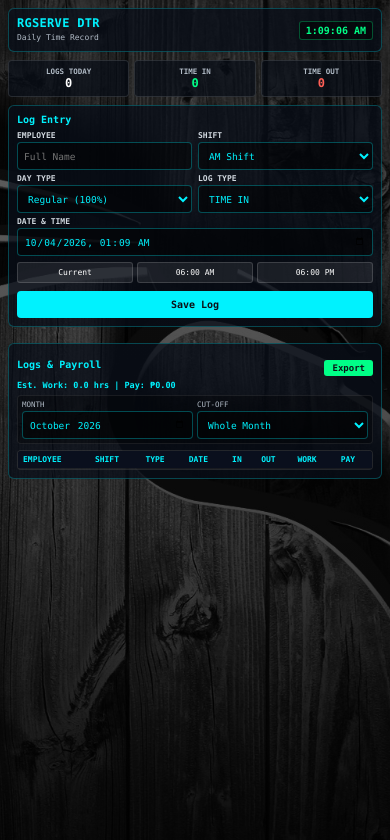
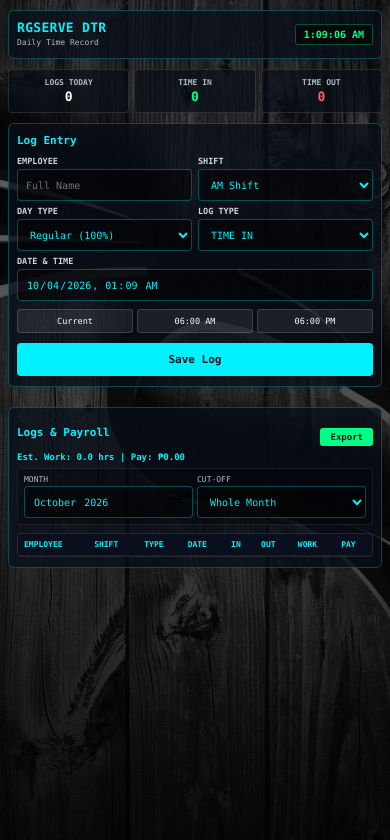
Before and after one commit to Yeth03/dtr-payroll-system, a website: page index.html in a window 390 px wide. Drawn offline with Linux system fonts and the light colour scheme.

Commit message:
Refactor index.html for improved layout and styles
Updated styles and layout for better responsiveness and usability.

```diff
--- a/index.html
+++ b/index.html
@@ -28,24 +28,22 @@
     }
 
     body {
-      padding: 8px;
+      padding: 10px 8px;
       font-size: 11px;
     }
 
-    /* CONTAINER THAT FITS EXACTLY IN MOBILE SCREEN */
     .container {
       width: 100%;
       max-width: 100%;
       margin: 0 auto;
     }
 
-    /* GLASS CARD WITH STRICT BOUNDARIES */
     .glass-card {
       background: rgba(8, 14, 24, 0.75);
       border-radius: 6px;
       border: 1px solid rgba(0, 242, 254, 0.25);
-      padding: 8px;
-      margin-bottom: 8px;
+      padding: 10px 8px;
+      margin-bottom: 10px;
       width: 100%;
     }
 
@@ -58,7 +56,7 @@
 
     h1 {
       color: #00f2fe;
-      font-size: 12px;
+      font-size: 13px;
       letter-spacing: 0.3px;
       line-height: 1.1;
     }
@@ -68,7 +66,7 @@
       font-weight: bold;
       color: #00ff87;
       background: rgba(0, 0, 0, 0.5);
-      padding: 3px 6px;
+      padding: 4px 8px;
       border-radius: 3px;
       border: 1px solid rgba(0, 255, 135, 0.3);
       white-space: nowrap;
@@ -79,13 +77,13 @@
       display: grid;
       grid-template-columns: repeat(3, 1fr);
       gap: 5px;
-      margin-bottom: 8px;
+      margin-bottom: 10px;
       width: 100%;
     }
 
     .card {
       background: rgba(8, 14, 24, 0.7);
-      padding: 6px 2px;
+      padding: 8px 2px;
       border-radius: 4px;
       border: 1px solid rgba(255, 255, 255, 0.12);
       text-align: center;
@@ -93,7 +91,7 @@
     }
 
     .card h3 {
-      font-size: 7.5px;
+      font-size: 8px;
       color: #b0bac5;
       text-transform: uppercase;
       white-space: nowrap;
@@ -102,15 +100,16 @@
     }
 
     .card .value {
-      font-size: 12px;
+      font-size: 13px;
       font-weight: bold;
       color: #ffffff;
+      margin-top: 2px;
     }
 
     .main-content {
       display: flex;
       flex-direction: column;
-      gap: 8px;
+      gap: 10px;
       width: 100%;
     }
 
@@ -127,24 +126,24 @@
 
     .label-text {
       display: block;
-      font-size: 8px;
+      font-size: 8.5px;
       color: #d0d7de;
-      margin-top: 4px;
-      margin-bottom: 2px;
+      margin-top: 5px;
+      margin-bottom: 3px;
       text-transform: uppercase;
       font-weight: 600;
     }
 
-    /* INPUTS CONTROLLED WITHIN CARD BOUNDS */
+    /* PINAHABA NANG KONTI ANG INPUTS */
     input, select {
       width: 100%;
-      padding: 4px 6px;
-      height: 28px;
+      padding: 5px 8px;
+      height: 32px;
       background: rgba(0, 0, 0, 0.5) !important;
       border: 1px solid rgba(0, 242, 254, 0.3);
       color: #00f2fe !important;
       border-radius: 4px;
-      font-size: 9.5px;
+      font-size: 10px;
       outline: none;
       box-sizing: border-box;
     }
@@ -162,7 +161,7 @@
       display: grid;
       grid-template-columns: repeat(3, 1fr);
       gap: 4px;
-      margin-top: 6px;
+      margin-top: 8px;
       width: 100%;
     }
 
@@ -171,9 +170,9 @@
       background: rgba(255, 255, 255, 0.08);
       color: #ffffff;
       border: 1px solid rgba(255, 255, 255, 0.15);
-      padding: 5px 2px;
+      padding: 6px 2px;
       border-radius: 3px;
-      font-size: 8px;
+      font-size: 8.5px;
       cursor: pointer;
       text-align: center;
       white-space: nowrap;
@@ -185,13 +184,13 @@
 
     .btn {
       width: 100%;
-      padding: 8px;
+      padding: 10px;
       border: none;
       border-radius: 4px;
       font-weight: bold;
       cursor: pointer;
-      margin-top: 8px;
-      font-size: 10px;
+      margin-top: 10px;
+      font-size: 11px;
     }
 
     .btn-save {
@@ -203,7 +202,7 @@
       background: #00ff87;
       color: #0d1117;
       width: auto;
-      padding: 3px 8px;
+      padding: 4px 10px;
       font-size: 9px;
       font-weight: bold;
       border-radius: 3px;
@@ -213,9 +212,9 @@
       display: grid;
       grid-template-columns: 1fr 1fr;
       gap: 4px;
-      margin-bottom: 6px;
+      margin-bottom: 8px;
       background: rgba(0, 0, 0, 0.3);
-      padding: 4px;
+      padding: 6px;
       border-radius: 4px;
       border: 1px solid rgba(255, 255, 255, 0.08);
       width: 100%;
@@ -226,17 +225,17 @@
     }
 
     .filter-item label {
-      font-size: 7.5px;
+      font-size: 8px;
       color: #b0bac5;
       display: block;
       margin-bottom: 2px;
       text-transform: uppercase;
     }
 
-    /* TABLE WRAPPER CONTAINER */
+    /* PINAHABA ANG MAX-HEIGHT NG TABLE WRAPPER */
     .table-wrapper {
       width: 100%;
-      max-height: 200px;
+      max-height: 280px;
       overflow-x: auto;
       overflow-y: auto;
       border: 1px solid rgba(255, 255, 255, 0.12);
@@ -247,12 +246,12 @@
     table {
       width: 100%;
       border-collapse: collapse;
-      font-size: 8.5px;
+      font-size: 9px;
       white-space: nowrap;
     }
 
     th, td {
-      padding: 4px 5px;
+      padding: 6px 6px;
       text-align: left;
       border-bottom: 1px solid rgba(255, 255, 255, 0.08);
     }
@@ -305,7 +304,7 @@
 
       <!-- FORM SECTION -->
       <div class="glass-card">
-        <h2 style="font-size: 10px; color: #00f2fe; margin-bottom: 2px;">Log Entry</h2>
+        <h2 style="font-size: 11px; color: #00f2fe; margin-bottom: 4px;">Log Entry</h2>
         <form id="dtrForm">
           <div class="form-row">
             <div class="form-group">
@@ -359,12 +358,12 @@
 
       <!-- TABLE SECTION -->
       <div class="glass-card">
-        <div style="display: flex; justify-content: space-between; align-items: center; margin-bottom: 4px;">
-          <h2 style="font-size: 10px; color: #00f2fe;">Logs & Payroll</h2>
-          <button class="btn btn-export" onclick="exportDTR()">Export</button>
+        <div style="display: flex; justify-content: space-between; align-items: center; margin-bottom: 6px;">
+          <h2 style="font-size: 11px; color: #00f2fe;">Logs & Payroll</h2>
+          <button type="button" class="btn btn-export" onclick="exportDTR()">Export</button>
         </div>
 
-        <div style="font-size: 8.5px; color: #00f2fe; margin-bottom: 5px; font-weight: bold;" id="payrollOverview">
+        <div style="font-size: 9px; color: #00f2fe; margin-bottom: 6px; font-weight: bold;" id="payrollOverview">
           Est. Work: 0 hrs | Pay: ₱0.00
         </div>
 
```
